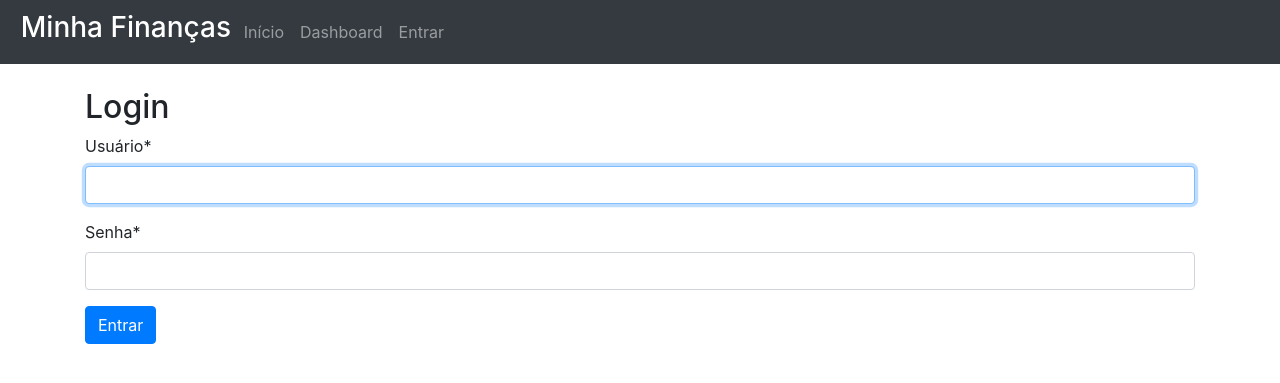
After one commit to igorhds256/MinhasFinancas, a Django app: page /accounts/login/ in a window 1280 px wide. The commit adds this page. Shown: the top 383 px of the page. Run offline with Django 5.2, Linux system fonts and the light colour scheme; some libraries are stand-ins or nearby versions.

Commit message:
sexto commit

```diff
--- a/core/settings.py
+++ b/core/settings.py
@@ -127,3 +127,6 @@ STATICFILES_DIRS = [
     BASE_DIR / "static",
     "/var/www/static/",
 ]
+
+LOGIN_REDIRECT_URL = 'home'
+LOGOUT_REDIRECT_URL = 'login'
--- a/core/urls.py
+++ b/core/urls.py
@@ -20,4 +20,5 @@ from django.urls import path, include
 urlpatterns = [
     path('admin/', admin.site.urls),
     path('', include('financa.urls')),
+    path('accounts/', include('django.contrib.auth.urls')),
 ]
--- /dev/null
+++ b/financa/templates/home.html
@@ -0,0 +1 @@
+{% extends "base.html" %}
--- a/financa/urls.py
+++ b/financa/urls.py
@@ -1,8 +1,9 @@
 from django.urls import path
-from .views import financas, adicionar_transacao ,detalhes_transacao, editar_transacao, deletar_transacao, dashboard
+from .views import financas, adicionar_transacao ,detalhes_transacao, editar_transacao, deletar_transacao, dashboard, home
 
 urlpatterns = [
-    path('', financas, name='financas'),
+    path('', home, name='home'),
+    path('listar/', financas, name='financas'),
     path('adicionar/', adicionar_transacao, name='adicionar_transacao'),
     path('detalhes/<int:transacao_id>/', detalhes_transacao, name='detalhes_transacao'),
     path('editar/<int:transacao_id>/', editar_transacao, name='editar_transacao'),
--- a/templates/base.html
+++ b/templates/base.html
@@ -28,6 +28,18 @@
                 <li class="nav-item">
                     <a class="nav-link" href="{% url 'dashboard' %}">Dashboard</a>
                 </li>
+                <li>
+                    {% if user.is_authenticated %}
+                        <form action="{% url 'logout' %}" method="post" style="display: inline;">
+                            {% csrf_token %}
+                            <button type="submit" class="nav-link" style="background: none; border: none; cursor: pointer;">
+                                Sair ({{ user.username }})
+                            </button>
+                        </form>
+                    {% else %}
+                        <a class="nav-link" href="{% url 'login' %}">Entrar</a>
+                    {% endif %}
+                </li>
             </ul>
         </div>
     </nav>
--- /dev/null
+++ b/templates/registration/login.html
@@ -0,0 +1,15 @@
+{% extends "base.html" %}
+
+{% block title %}Login{% endblock %}
+
+{% load crispy_forms_tags %}
+
+{% block content %}
+    <br>
+    <h2>Login</h2>
+    <form method="post">
+    {% csrf_token %}
+    {{ form|crispy }}
+    <button type="submit" class="btn btn-primary">Entrar</button>
+    </form>
+{% endblock %}
```
Also changed, not shown: financa/views.py (+10 -0 lines).
